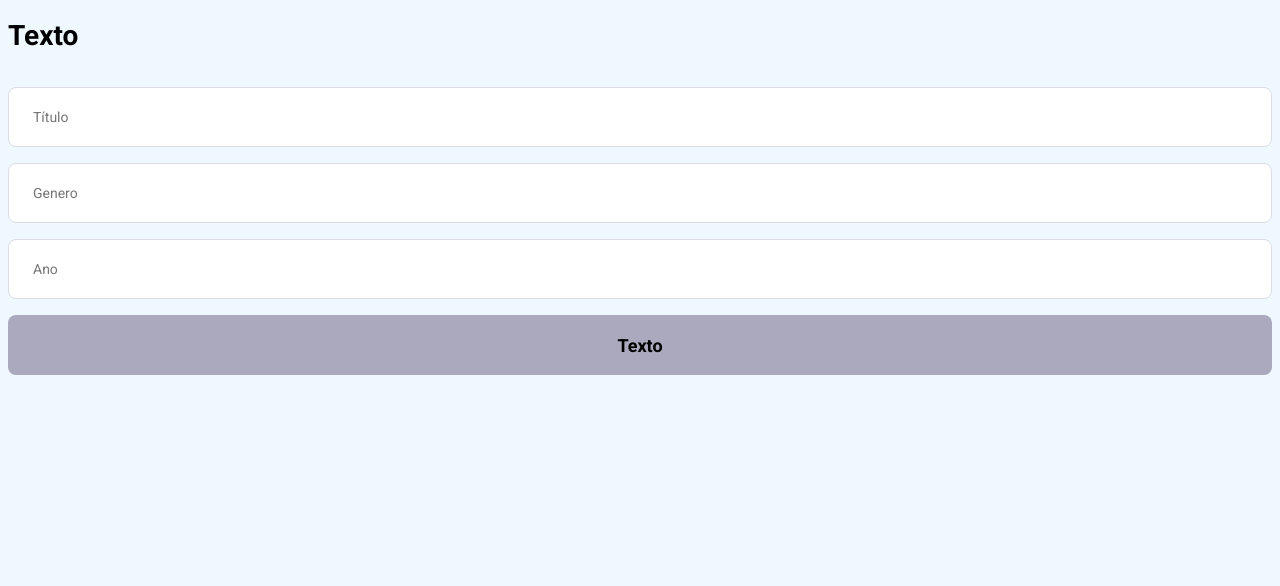
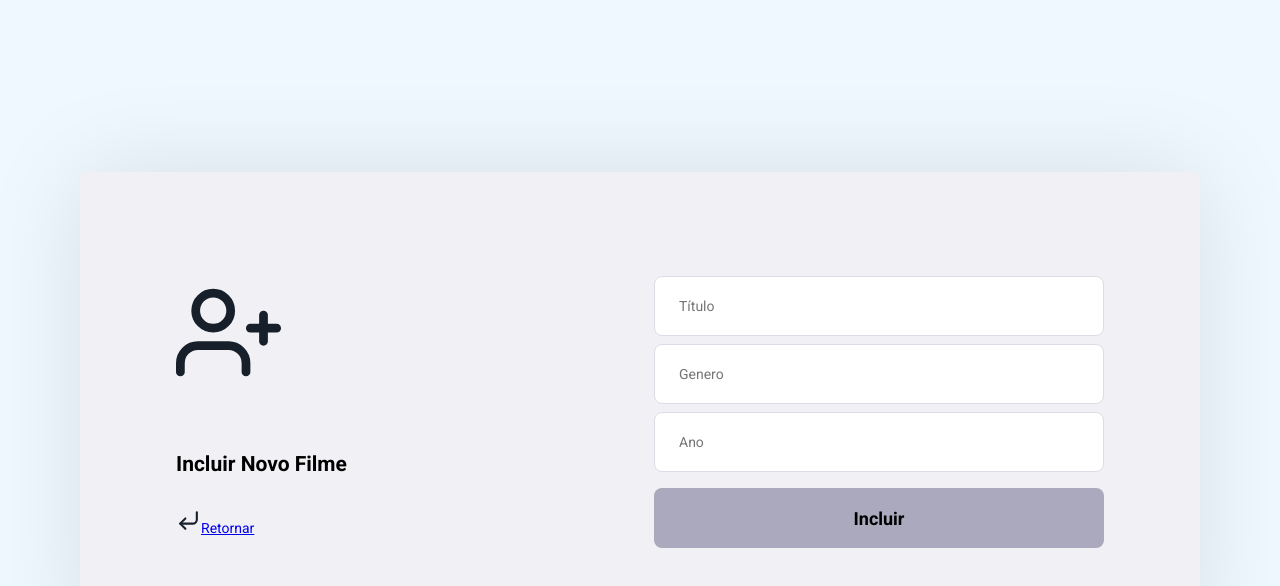
Before and after one commit to Tamiriscoelho/ResenhasFilmeReact, a React (Create React App) app in the folder resenhasfilmesreact/: page /filme/novo/0 in a window 1280 px wide. Shown: the top 586 px of the page. Built offline with nearby package versions, Linux system fonts and the light colour scheme.

Commit message:
integração do  componente login

```diff
--- a/resenhasfilmesreact/src/Components/Filmes/index.js
+++ b/resenhasfilmesreact/src/Components/Filmes/index.js
@@ -3,16 +3,20 @@ import './styles.css';
 import logoCadastro from '../../assets/cadastro.png'
 import { Link } from 'react-router-dom';
 import { FiEdit, FiUser, FiXCircle } from 'react-icons/fi';
+
 //Link componete que permite navegar nas páginas da aplicação single page sem dar o refresh
 export default function Filmes(){
   return(
      <div className='filme-container'>
         <header>
           <img src={logoCadastro} alt='Cadastro'/>
-          <span>Ben vindo, <strong>Tamiris</strong></span>
+          <span>Benm vindo, <strong>Tamiris</strong></span>
+
+          {localStorage.roles === 'admin' && (
           <Link className='button' to="../filme/novo/0">Novo Filme</Link>
+          )}
           <button type='button'>
-            <FiXCircle size={35} color="#17202a"/>
+            <FiXCircle size="35" color="#17202a"/>
           </button>
         </header>
         <form>
--- a/resenhasfilmesreact/src/Components/Login/index.js
+++ b/resenhasfilmesreact/src/Components/Login/index.js
@@ -1,18 +1,56 @@
-import React from 'react';
+import React, {useState} from 'react';
 import './style.css';
 import '../../StyleGlobal.css';
 import loginImage from '../../assets/Login.png';
+import api from '../../services/api';
+import{useNavigate} from 'react-router-dom';
 
 //Para que esse código  ess componete seja exibido vou alterar o código do App.js
 export default function Login(){
+  const [login, setLogin ] = useState(''); // useState para poder armazenar o estado das variveis dad credenciais do usuário. O useState retorna um tupla onde a primera variável retorna o estado atual da variável e setLogin  métodos  ultilizado para atualizar o estado dessa variável
+  const [senha, setSenha] = useState('');
+
+  // par poder redirecionar o usuário para a pag autorizada representa o historico de navegação
+  const navegação = useNavigate();
+
+  // A função de login vai ser chamada no formulario <form onSubmit={login}>
+
+  // O valor digitado no  nesse input vai para variavel login  <input type='text' placeholder='Login' value={login} onChange={e=>setLogin(e.target.value)}/>
+
+  async function Mylogin(event) {
+    //esse método vai evitar que o form de um refresh assim eu mantenho o comportamento da single pag
+      event.preventDefault();
+    // definir um objeto  chamdo data encapsular o  login e a senha para submeter a api
+    //enviando com json api
+      const data = {
+         login, senha
+      };
+
+      // enviando um request  chamando o método post da api passando a url  e os dados que eu quero passar  estão no meu objeto data
+      try {
+        const response = await api.post('api/Login/account/loginuser', data)
+
+        localStorage.setItem('login',login);
+        localStorage.setItem('token',response.data.token);
+        localStorage.setItem('roles',response.data.user.roles);
+
+        navegação('/filmes');
+
+      } catch (error) {
+         alert('Login ou Senha inválidos!' + error)
+      }
+  }
+
   return(
       <div className='login-container'>
         <section className='form'>
           <img src={loginImage} alt="Login" id='img1'/>
-          <form>
+          <form onSubmit={Mylogin}>
             <h1>Login</h1>
-            <input type='text' placeholder='Username'/>
-            <input type='password' placeholder='Password'/>
+            <input type='text' placeholder='Login' value={login}
+            onChange={e=>setLogin(e.target.value)}/>
+            <input type='password' placeholder='Senha' value={senha}
+            onChange={e=>setSenha(e.target.value)}/>
             <button class='button' type="submit">Login</button>
           </form>
         </section>
--- a/resenhasfilmesreact/src/Components/NovoFilme/index.js
+++ b/resenhasfilmesreact/src/Components/NovoFilme/index.js
@@ -1,19 +1,29 @@
 import React from 'react';
 import './styles.css';
+import { FiCornerDownLeft, FiUserPlus } from 'react-icons/fi';
+import { Link, useParams } from 'react-router-dom';
 
 //Link componete que permite navegar nas páginas da aplicação single page sem dar o refresh
 export default function NovoFilme(){
+
+  const {filmeId} = useParams();
+
   return(
      <div className='novo-filme-container'>
       <div className='content'>
-         <h1>Texto</h1>
          <section className='form'>
+          <FiUserPlus size="105" color='#17202a'/>
+          <h1>{filmeId === '0' ? 'Incluir Novo Filme' : 'Editar Filme'}</h1>
+          <Link className='back-link' to="/filmes">
+          <FiCornerDownLeft size="25" color='#17202a'/>
+            Retornar
+          </Link>
         </section>
         <form>
           <input placeholder='Título'/>
           <input placeholder='Genero'/>
           <input placeholder='Ano'/>
-          <button className='button' type='submit'>Texto</button>
+          <button className='button' type='submit'>{filmeId === '0' ? 'Incluir' : 'Editar '}</button>
         </form>
       </div>
      </div>
--- a/resenhasfilmesreact/src/Components/NovoFilme/styles.css
+++ b/resenhasfilmesreact/src/Components/NovoFilme/styles.css
@@ -0,0 +1,69 @@
+.novo-filme-container{
+  width: 100%;
+  max-width: 1120px;
+  height: 100vh;
+  margin: 0 auto;
+  display: flex;
+  align-items: center;
+  justify-content: space-around;
+}
+
+.novo-filme-container .content{
+  width: 100%;
+  padding: 96px;
+  background: #f0f0f5;
+  box-shadow: 0 0 100px rgba(0, 0, 0, 0.1);
+  display: flex;
+  align-items: center;
+  justify-content: space-between;
+}
+
+.novo-filme-container .content{
+  width: 100%;
+  padding: 96px;
+  background: #f0f0f5;
+  box-shadow: 0 0 100px rgba(0, 0, 0, 0.1);
+  border-radius: 8px;
+  display: flex;
+  justify-content: space-between;
+  align-items: center;
+}
+
+.novo-filme-container .content section{
+  width: 100%;
+  max-width: 380px;
+}
+
+.novo-filme-container section.form{
+  width: 100%;
+  max-width: 350px;
+  margin-right: 30px;
+}
+
+.novo-filme-container section.form img{
+  width: 45%;
+  margin-left: auto;
+  margin-right: auto;
+  display: block;
+}
+
+
+.novo-filme-container .content section h1{
+  margin: 64px 0 32px;
+  font-size: 32;
+}
+
+.novo-filme-container .content section p{
+  font-size: 18px;
+  color: #737373;
+  line-height: 32px;
+}
+
+.novo-filme-container .content form{
+  width: 100%;
+  max-width: 450px;
+}
+
+.novo-filme-container .content form input{
+   margin-top: 8px;
+}
--- a/resenhasfilmesreact/src/routes.js
+++ b/resenhasfilmesreact/src/routes.js
@@ -17,7 +17,7 @@ export default function MyRoutes() {
         <Routes>
           <Route path="/" exact  element={<Login/>}/>
           <Route path="/filmes" element={<Filmes/>}/>
-          <Route path="/filme/novo/:idFilme" element={<NovoFilme/>}/>
+          <Route path="/filme/novo/:filmeId" element={<NovoFilme/>}/>
         </Routes>
       </Router>
   );
--- /dev/null
+++ b/resenhasfilmesreact/src/services/api.js
@@ -0,0 +1,9 @@
+import axios from 'axios';
+// importa o axios da biblioteca  axio criar uma const chamada api e atribuir a ela o axios create que será o inicío e a estrura base do serviço de api que vamos consumir
+//baseURL recebendo o endpoint da nossa Api a url que acessa a nossa api
+const api = axios.create({
+  baseURL: "https://localhost:7129"
+})
+
+//exportando a nossa api para que ela possa ser usada em todas as partes do nosso projeto
+export default api
```
